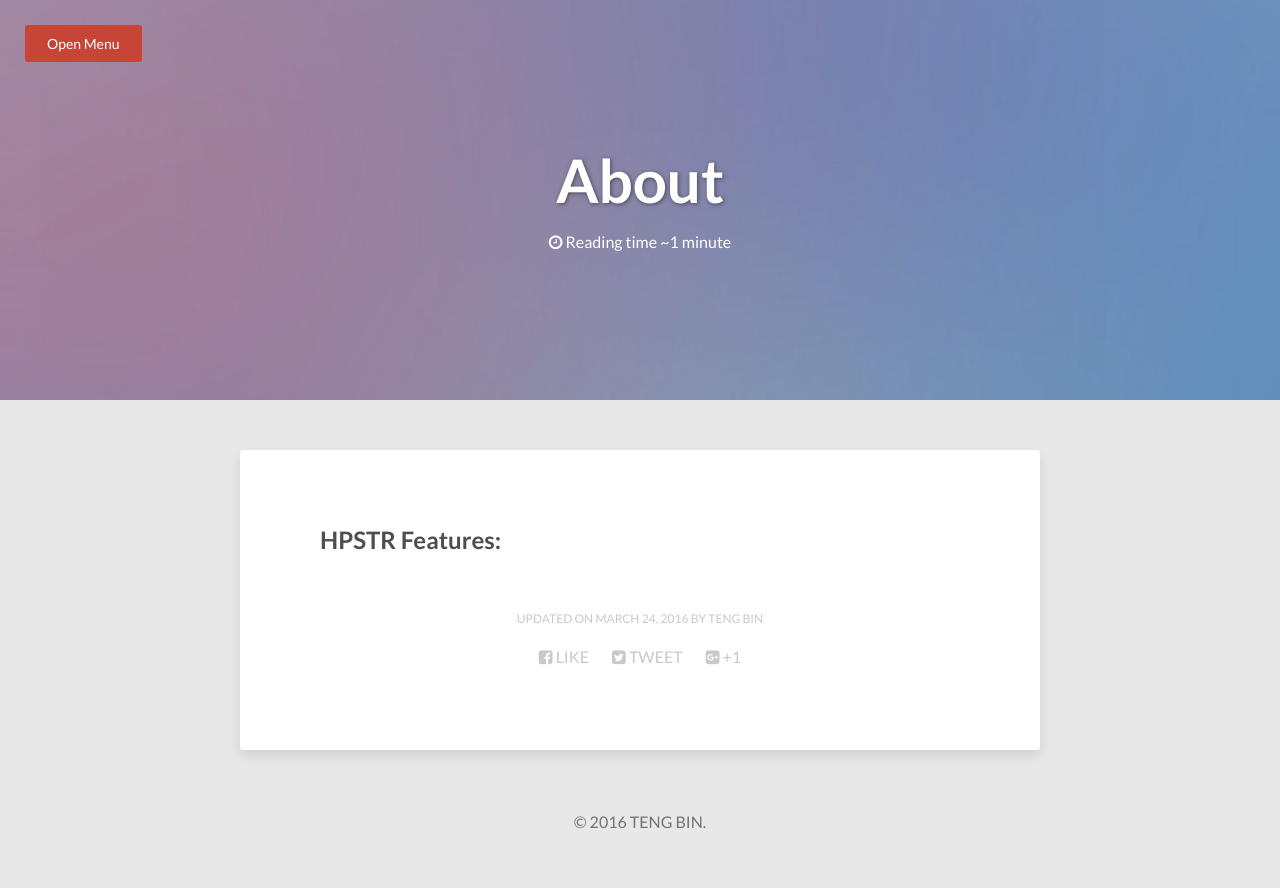
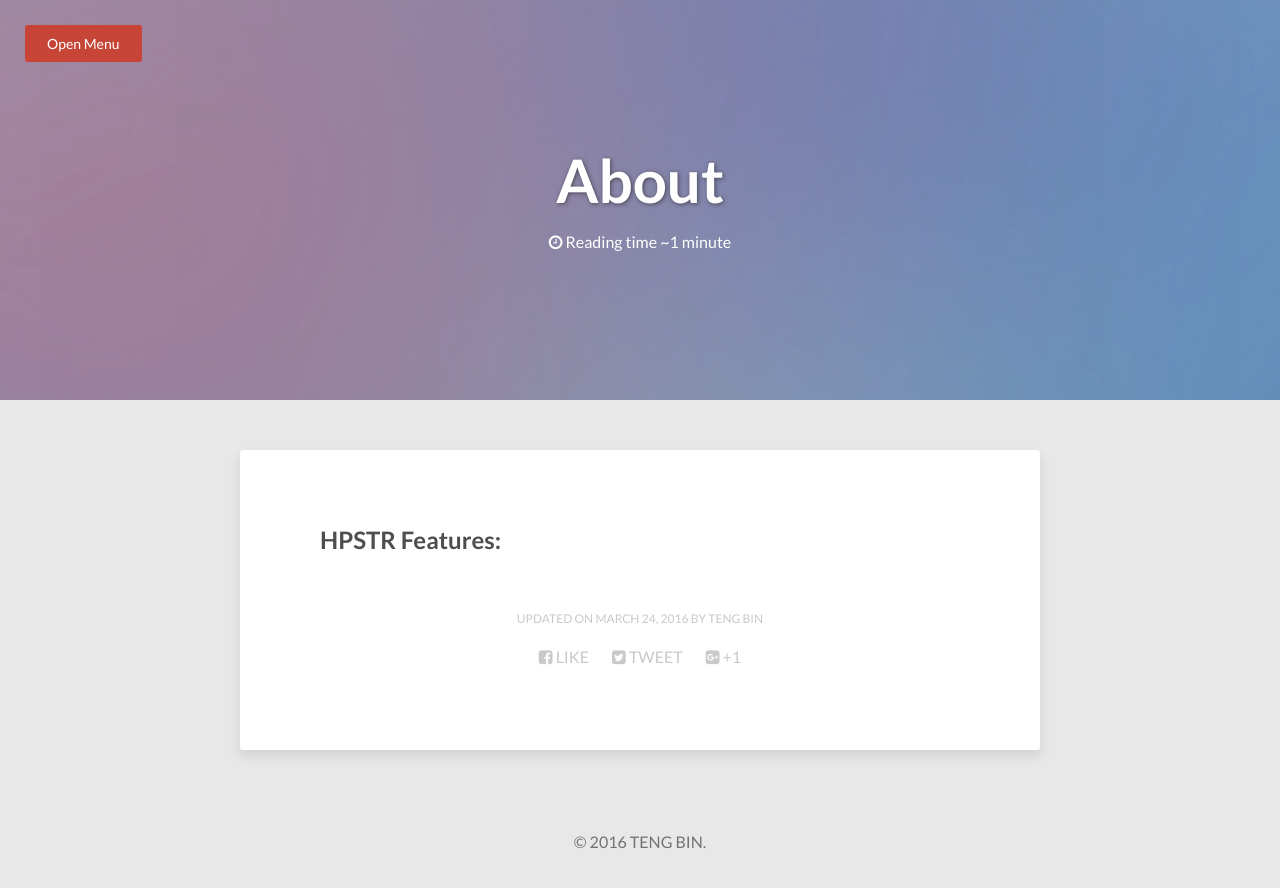
Before and after one commit to tengbinlive/tengbinlive.github.io, a Jekyll site: the page built from about/index.md, in a window 1280 px wide. Shown: the top 888 px of the page. Built offline with Jekyll 4.4.1, drawn with Linux system fonts in a browser that asks for light colours; nearby versions of some CDN libraries.

Commit message:
no message

```diff
--- a/_includes/footer.html
+++ b/_includes/footer.html
@@ -1,3 +1,4 @@
+<div class="adsense" style="margin-bottom: 20px;">
 <script async src="//pagead2.googlesyndication.com/pagead/js/adsbygoogle.js"></script>
 <!-- tengbin.me -->
 <ins class="adsbygoogle"
@@ -8,5 +9,5 @@
 <script>
     (adsbygoogle = window.adsbygoogle || []).push({});
 </script>
-
+</div>
 <span>&copy; {{ site.time | date: '%Y' }} {{ site.owner.name }}.</span>
```
